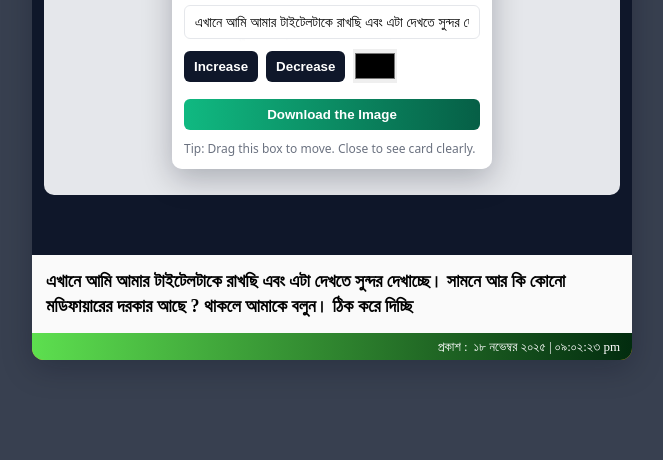
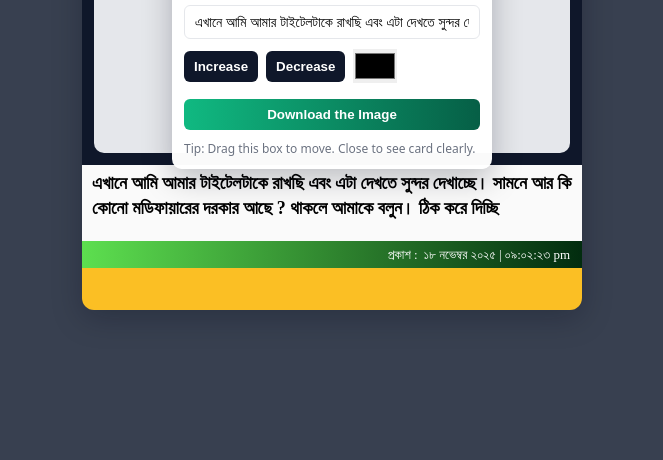
Before and after one commit to faruk35/TiTas-Sangbad, a plain HTML site: page index.html in a window 1280 px wide. Shown: the part 340-800 px from the top of the page, without its empty margins (308-971 px from the left). Drawn offline with Linux system fonts and the light colour scheme; a web font is replaced by a local one.

Commit message:
ki dibo ?

```diff
--- a/style.css
+++ b/style.css
@@ -1,8 +1,8 @@
 /* Reset & base */
 * { box-sizing: border-box; margin: 0; padding: 0; }
 :root {
-  --card-width: 600px;
-  --card-height: 600px;
+  --card-width: 500px;
+  --card-height: 500px;
   --accent: #0f172a;
 }
 .sr-only { position:absolute; left:-9999px; width:1px; height:1px; overflow:hidden; }
@@ -64,11 +64,12 @@ body {
   display: flex;
   align-items: center;
   justify-content: center;
+  max-height: 300px;
 }
 .img-preview {
   width: 100%;
   height: 100%;
-  max-height: 320px;
+  max-height: 280px;
   border-radius: 10px;
   background: #e5e7eb;
   position: relative;
@@ -112,7 +113,9 @@ body {
 /* Text container */
 .text-container {
   background: #fafafa;
-  padding: 14px;
+  padding-top: 6px;
+  padding-left: 10px;
+  padding-bottom: 20px;
   max-height: 160px;
   overflow: hidden;
 }
```
